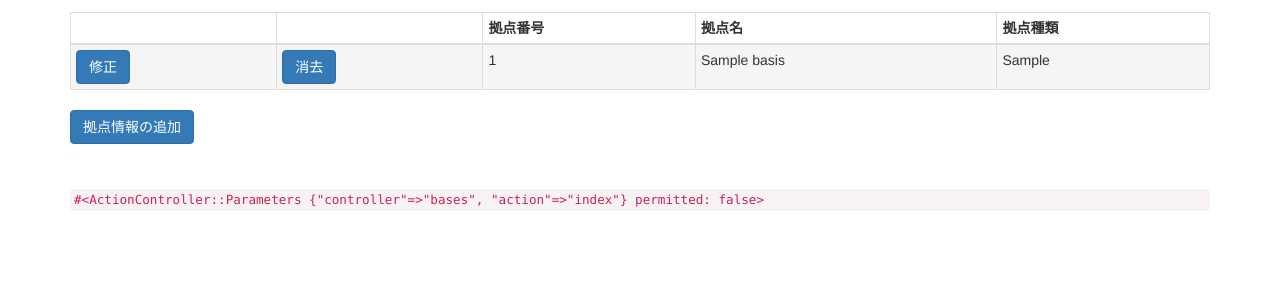
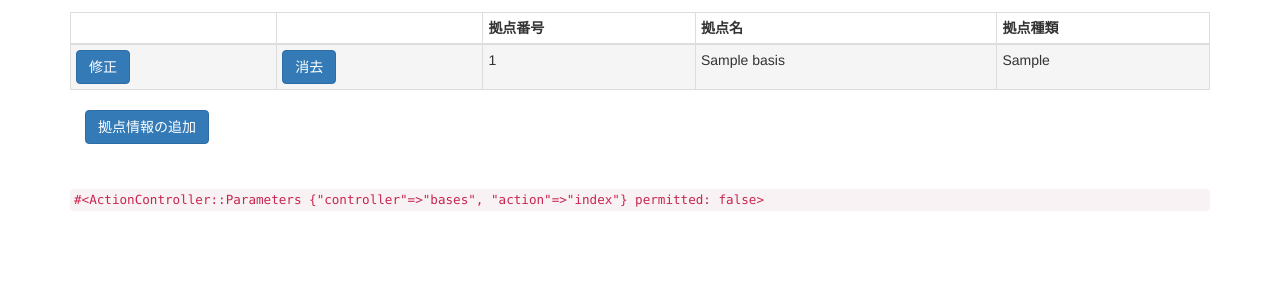
Before and after one commit to manabutice/Attendance.A_complete, a Rails app: page /bases in a window 1280 px wide. Shown: the part 140-440 px from the top of the page. Run offline with Rails 7, Linux system fonts and the light colour scheme; tables that the repository leaves empty hold one stand-in row (values such as "Sample post"); style sheets or scripts are compiled from the project's sources; some libraries are stand-ins or nearby versions.

Commit message:
index.html.erb コード修正

```diff
--- a/app/views/bases/_edit.html.erb
+++ b/app/views/bases/_edit.html.erb
@@ -2,8 +2,6 @@
 
 <div class="modal-dialog modal-lg modal-dialog-center">
   <div class="modal-content">
-
-
     <div class="modal-header">
       <button type="button" class="close" data-dismiss="modal" aria-label="Close">
         <span aria-hidden="true">&times;</span>
--- a/app/views/bases/_form.html.erb
+++ b/app/views/bases/_form.html.erb
@@ -11,4 +11,4 @@
       <%= f.select :information,{'出勤':"出勤", '退勤':"退勤"}, { include_blank: "選択して下さい"},{ class: "form-control input-md", required: true} %>
 
       <%= f.submit yield(:button_text), class: "btn btn-primary btn-block btn-label-#{yield(:class_text)}" %>
-      <% end %>
+<% end %>
--- a/app/views/bases/index.html.erb
+++ b/app/views/bases/index.html.erb
@@ -11,29 +11,29 @@
       <th>拠点種類</th>
     </tr>
   </thead>
+
   <tbody>
-
     <% @bases.each do |base| %>
       <tr class= "active">
         <div class="base-index">
-      <td> <%= link_to "修正",bases_edit_path, remote: true, class: "btn btn-primary" %></td>
+          <td> <%= link_to "修正",bases_edit_path(base), remote: true, class: "btn btn-primary" %></td>
           <td> <%= link_to "消去",base, method: :delete, data: { confirm: "削除してよろしいですか？" }, class: "btn btn-primary" %></td>
           <td><%= base.number %></td>
           <td><%= base.name %></td>
           <td><%= base.information %></td>
         </div>
-  <% end%>
       </tr>
+    <% end %>
   </tbody>
 </table>
+
 <div class="container-fluid">
   <div class="row">
-<div class="col-sm-12>
-<button type="button" class="btn">
+    <div class="col-sm-12">
         <%= link_to "拠点情報の追加" ,bases_new_path, remote: true, class: "btn btn-primary" %>
-</button>
     </div>
   </div>
 </div>
+
 <div id="new" class="modal fade" tabindex="-1" role="dialog" aria-hidden="true"></div>
 <div id="edit" class="modal fade" tabindex="-1" role="dialog" aria-hidden="true"></div>
```
Lines whose indentation alone changed are shown as unchanged.
